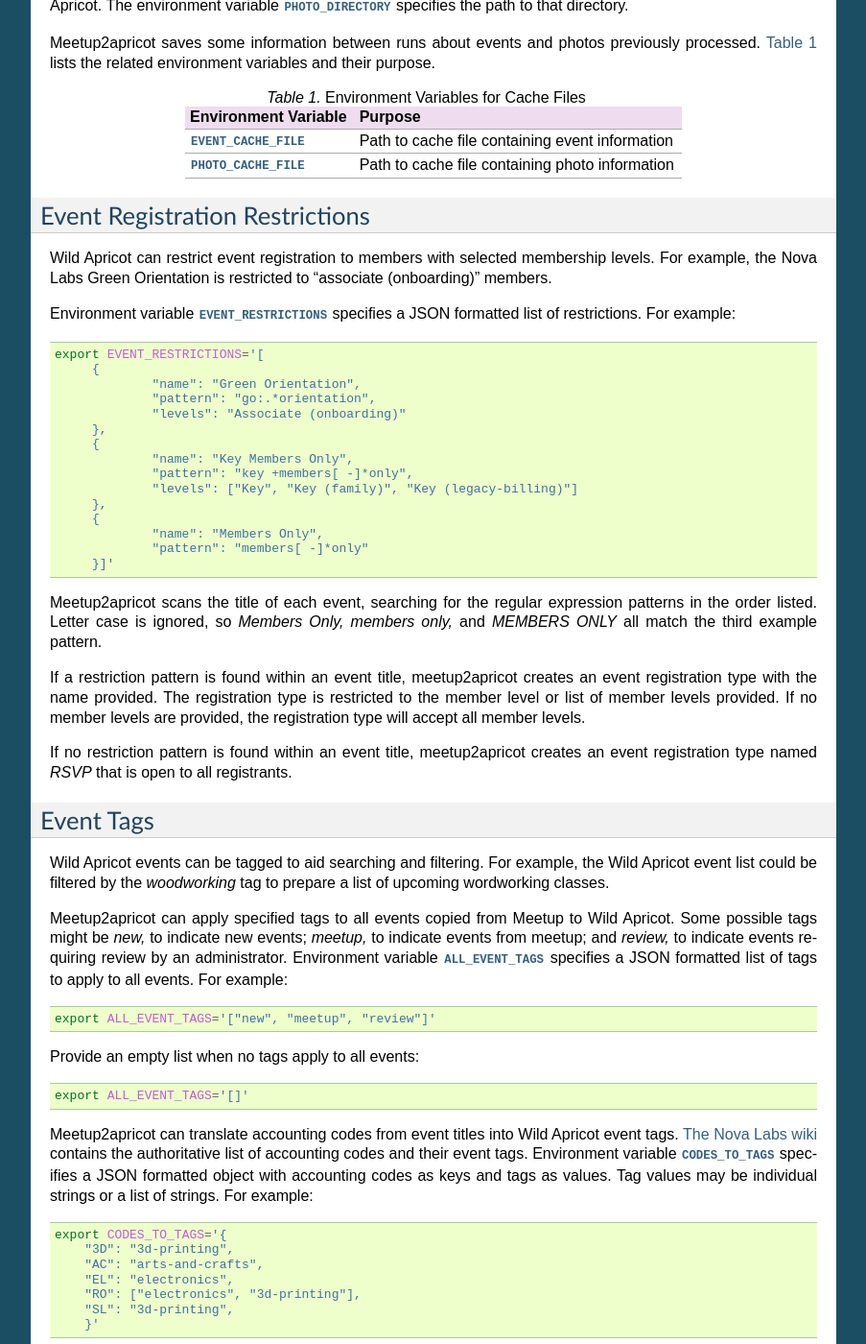
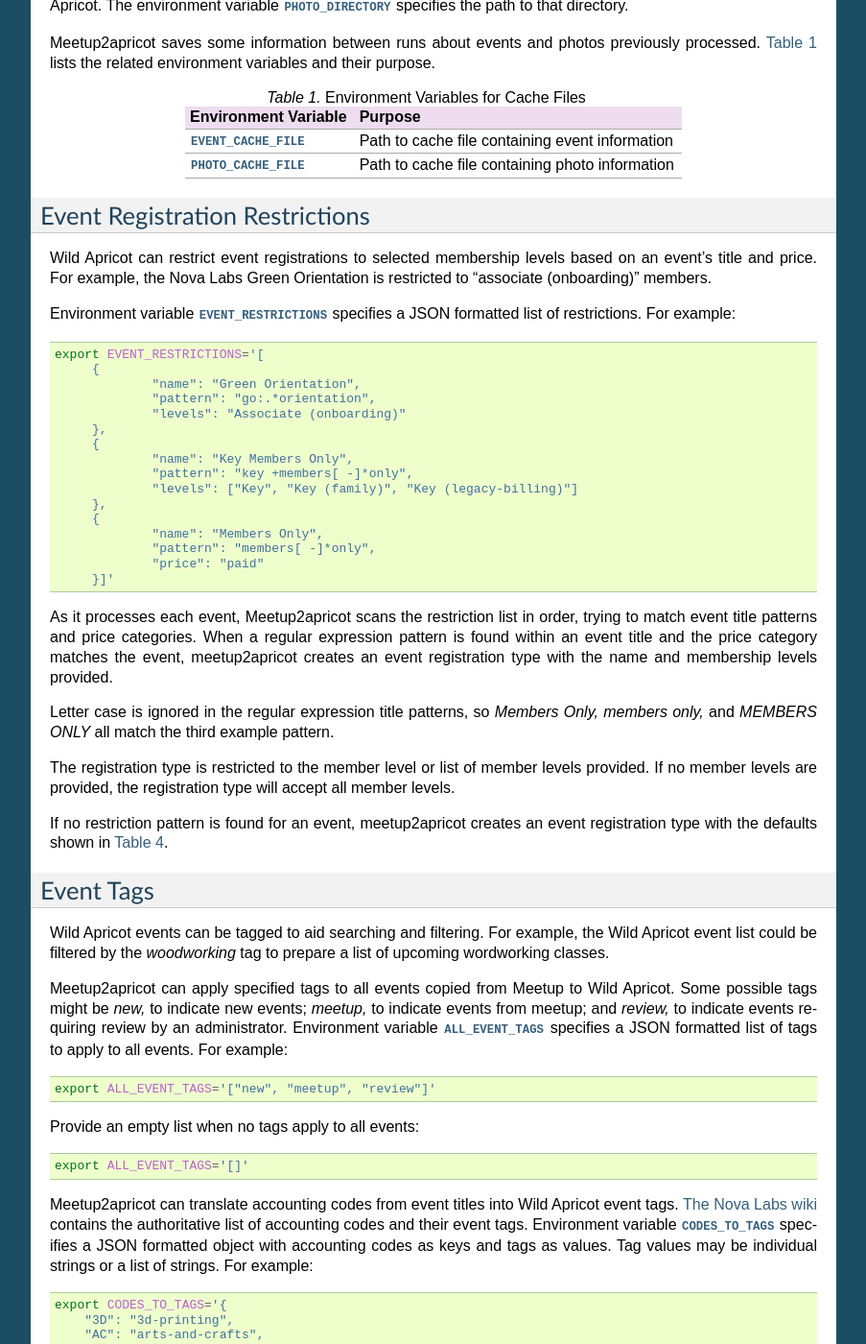
Before and after one commit to nova-labs/meetup2apricot, a Sphinx documentation site: the page built from docs/user-manual/configuration.rst, in a window 1280 px wide and 1400 px high, scrolled down 3178 px. Shown: the whole window at 96% size, without its empty margins (198-1101 px from the left). Built offline with Sphinx 7.4.7, drawn with Linux system fonts in a browser that asks for light colours.

Commit message:
Allow free and paid price categories for event registration types.

```diff
--- a/HISTORY.rst
+++ b/HISTORY.rst
@@ -12,8 +12,10 @@
 Recent History
 ~~~~~~~~~~~~~~
 
-.. Next Release
-.. ------------------
+Next Release
+------------------
+
+* Also restrict registrations based on price.
 
 1.8.1 (2021-04-09)
 ------------------
--- a/docs/user-manual/configuration.rst
+++ b/docs/user-manual/configuration.rst
@@ -158,8 +158,8 @@
 Event Registration Restrictions
 -------------------------------
 
-Wild Apricot can restrict event registration to members with selected
-membership levels.
+Wild Apricot can restrict event registrations to selected membership levels
+based on an event's title and price.
 For example, the Nova Labs Green Orientation is restricted to "associate
 (onboarding)" members.
 
@@ -180,21 +180,25 @@
          },
          {
                  "name": "Members Only",
-                 "pattern": "members[ -]*only"
+                 "pattern": "members[ -]*only",
+                 "price": "paid"
          }]'
 
-Meetup2apricot scans the title of each event, searching for the regular
-expression patterns in the order listed.
-Letter case is ignored, so *Members Only, members only,* and *MEMBERS ONLY* all
-match the third example pattern.
+As it processes each event, Meetup2apricot scans the restriction list in order,
+trying to match event title patterns and price categories.
+When a regular expression pattern is found within an event title and the price
+category matches the event, meetup2apricot creates an event registration type
+with the name and membership levels provided.
 
-If a restriction pattern is found within an event title, meetup2apricot creates
-an event registration type with the name provided.
+Letter case is ignored in the regular expression title patterns, so *Members
+Only, members only,* and *MEMBERS ONLY* all match the third example pattern.
+
 The registration type is restricted to the member level or list of member levels provided.
 If no member levels are provided, the registration type will accept all member levels.
 
-If no restriction pattern is found within an event title, meetup2apricot creates
-an event registration type named *RSVP* that is open to all registrants.
+If no restriction pattern is found for an event, meetup2apricot creates
+an event registration type with the defaults shown in
+:numref:`Table %s <default_restriction_values>`.
 
 Event Tags
 ----------
```
Also changed, not shown: docs/man/meetup2apricot.rst (+28 -5 lines), 8 other files.
